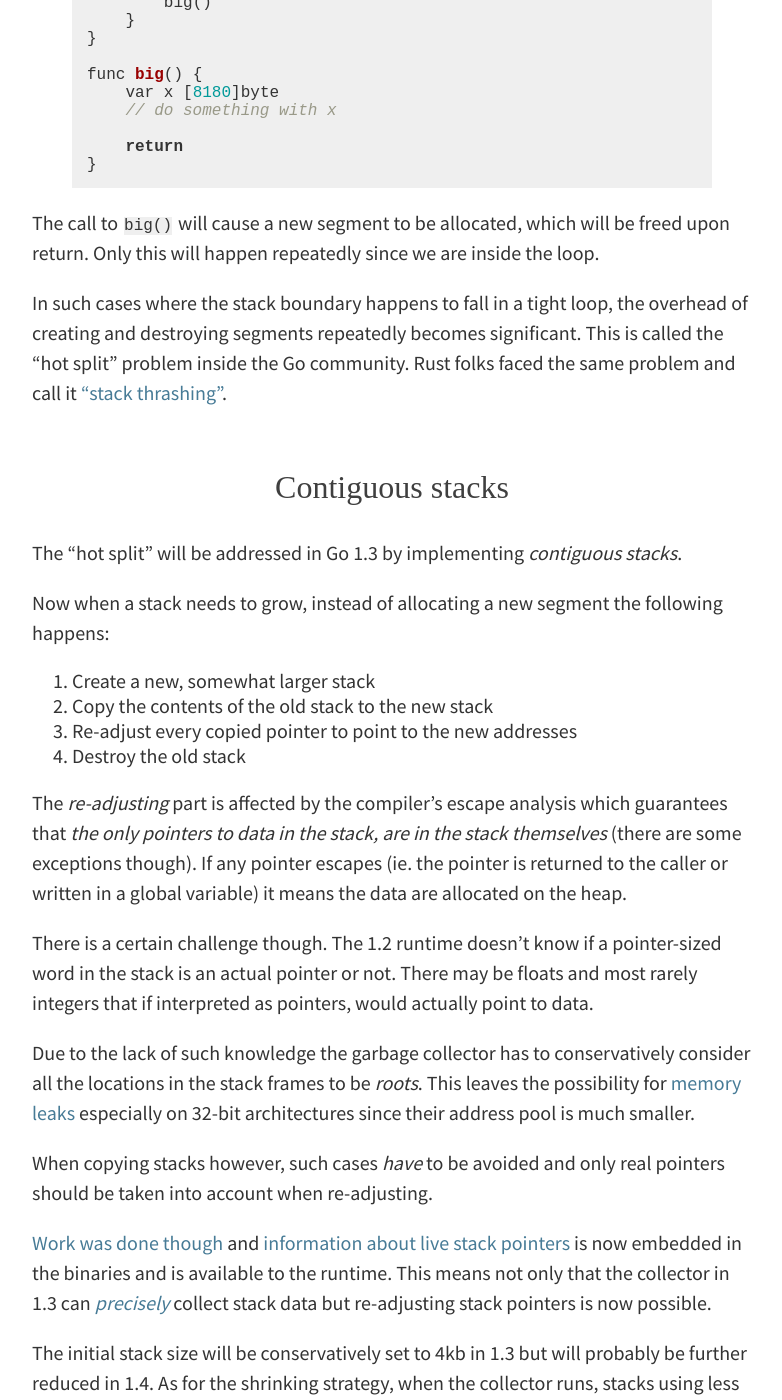
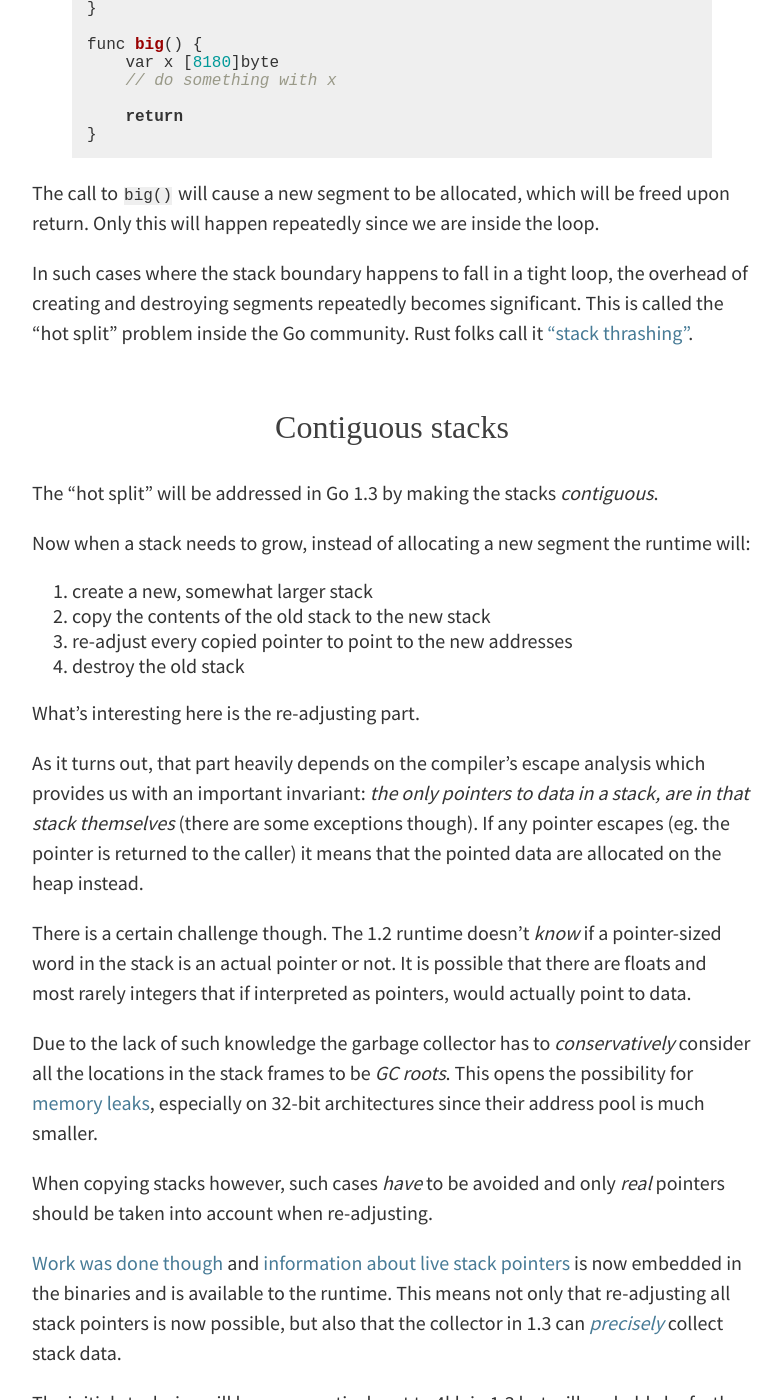
Before and after one commit to apostoiis/agis.io, a Jekyll site: the page built from _source/_posts/2014-03-23-contiguous-stacks-in-go.markdown, in a window 1280 px wide and 1400 px high, scrolled down 1445 px. Shown: the whole window, without its empty margins (248-1030 px from the left). Built offline with Jekyll 4.4.1, drawn with Linux system fonts in a browser that asks for light colours; some web fonts are replaced; comment, search, counter and statistics services are not loaded; some of the changed text lies outside the part shown.

Commit message:
Revise "Contiguous stacks in Go"

```diff
--- a/_source/_posts/2014-03-23-contiguous-stacks-in-go.markdown
+++ b/_source/_posts/2014-03-23-contiguous-stacks-in-go.markdown
@@ -4,15 +4,15 @@
 date: 2014-03-25 11:51
 ---
 
-I've been messing with Go and I really like it. The 1.3 release is [due in June 2014](http://talks.golang.org/2014/go1.3.slide#2) and among other [performance improvements](https://docs.google.com/document/d/1s6MxBsLyBG45SRS60a-aM01DmZ4hD1nMzGAKdTopKGY/edit) it will have [*contiguous stacks*](http://golang.org/s/contigstacks). Let's see what this means.
+Lately I've been messing with Go and I really like it. The 1.3 release is [due in June 2014](http://talks.golang.org/2014/go1.3.slide#2) and among other [performance improvements](https://docs.google.com/document/d/1s6MxBsLyBG45SRS60a-aM01DmZ4hD1nMzGAKdTopKGY/edit), the runtime will implement [*contiguous* stacks](http://golang.org/s/contigstacks). Let's see what this is about.
 
 ## Segmented stacks
 
 The 1.2 runtime uses *segmented stacks*, also known as *split stacks*.
 
-Segmented stacks is an approach for implementing stacks that are discontiguous and grow incrementally.
+In this approach, stacks are discontiguous and grow incrementally.
 
-Each stack starts with a single *segment*. When the stack needs to grow another segment is allocated and linked to the previous one, and so forth. Each stack is effectively a doubly linked list of one or more segments.
+Each stack starts with a single *segment*. When the stack needs to grow, another segment is allocated and linked to the previous one, and so forth. Each stack is effectively a doubly linked list of one or more segments.
 
 ![Segmented stacks in Go](/assets/segmented-stacks.png)
 
@@ -22,7 +22,7 @@
 
 Imagine a function call happening when the stack is almost full. The call will force the stack to grow and a new segment will be allocated. When that function returns, the segment will be freed and the stack will shrink again.
 
-Now imagine this call happening very frequently. For example:
+Now imagine that call happening very frequently:
 
 {% highlight c %}
 func main() {
@@ -41,32 +41,34 @@
 
 The call to `big()` will cause a new segment to be allocated, which will be freed upon return. Only this will happen repeatedly since we are inside the loop.
 
-In such cases where the stack boundary happens to fall in a tight loop, the overhead of creating and destroying segments repeatedly becomes significant. This is called the "hot split" problem inside the Go community. Rust folks faced the same problem and call it ["stack thrashing"](https://mail.mozilla.org/pipermail/rust-dev/2013-November/006314.html).
+In such cases where the stack boundary happens to fall in a tight loop, the overhead of creating and destroying segments repeatedly becomes significant. This is called the "hot split" problem inside the Go community. Rust folks call it ["stack thrashing"](https://mail.mozilla.org/pipermail/rust-dev/2013-November/006314.html).
 
 ## Contiguous stacks
 
-The "hot split" will be addressed in Go 1.3 by implementing *contiguous stacks*.
+The "hot split" will be addressed in Go 1.3 by making the stacks *contiguous*.
 
-Now when a stack needs to grow, instead of allocating a new segment the following happens:
+Now when a stack needs to grow, instead of allocating a new segment the runtime will:
 
-1. Create a new, somewhat larger stack
-2. Copy the contents of the old stack to the new stack
-3. Re-adjust every copied pointer to point to the new addresses
-4. Destroy the old stack
+1. create a new, somewhat larger stack
+2. copy the contents of the old stack to the new stack
+3. re-adjust every copied pointer to point to the new addresses
+4. destroy the old stack
 
-The *re-adjusting* part is affected by the compiler's escape analysis which guarantees that *the only pointers to data in the stack, are in the stack themselves* (there are some exceptions though). If any pointer escapes (ie. the pointer is returned to the caller or written in a global variable) it means the data are allocated on the heap.
+What's interesting here is the re-adjusting part.
 
-There is a certain challenge though. The 1.2 runtime doesn't know if a pointer-sized word in the stack is an actual pointer or not. There may be floats and most rarely integers that if interpreted as pointers, would actually point to data.
+As it turns out, that part heavily depends on the compiler's escape analysis which provides us with an important invariant: *the only pointers to data in a stack, are in that stack themselves* (there are some exceptions though). If any pointer escapes (eg. the pointer is returned to the caller) it means that the pointed data are allocated on the heap instead.
 
-Due to the lack of such knowledge the garbage collector has to conservatively consider all the locations in the stack frames to be *roots*. This leaves the possibility for [memory leaks](https://groups.google.com/forum/#!topic/golang-nuts/5BB4bnsJrvA) especially on 32-bit architectures since their address pool is much smaller.
+There is a certain challenge though. The 1.2 runtime doesn't *know* if a pointer-sized word in the stack is an actual pointer or not. It is possible that there are floats and most rarely integers that if interpreted as pointers, would actually point to data.
 
-When copying stacks however, such cases *have* to be avoided and only real pointers should be taken into account when re-adjusting.
+Due to the lack of such knowledge the garbage collector has to *conservatively* consider all the locations in the stack frames to be *GC roots*. This opens the possibility for [memory leaks](https://groups.google.com/forum/#!topic/golang-nuts/5BB4bnsJrvA), especially on 32-bit architectures since their address pool is much smaller.
 
-[Work was done though](https://docs.google.com/document/d/1lyPIbmsYbXnpNj57a261hgOYVpNRcgydurVQIyZOz_o/pub) and [information about live stack pointers](https://docs.google.com/document/d/13v_u3UrN2pgUtPnH4y-qfmlXwEEryikFu0SQiwk35SA/pub) is now embedded in the binaries and is available to the runtime. This means not only that the collector in 1.3 can [*precisely*](http://talks.golang.org/2014/go1.3.slide#4) collect stack data but re-adjusting stack pointers is now possible.
+When copying stacks however, such cases *have* to be avoided and only *real* pointers should be taken into account when re-adjusting.
+
+[Work was done though](https://docs.google.com/document/d/1lyPIbmsYbXnpNj57a261hgOYVpNRcgydurVQIyZOz_o/pub) and [information about live stack pointers](https://docs.google.com/document/d/13v_u3UrN2pgUtPnH4y-qfmlXwEEryikFu0SQiwk35SA/pub) is now embedded in the binaries and is available to the runtime. This means not only that re-adjusting all stack pointers is now possible, but also that the collector in 1.3 can [*precisely*](http://talks.golang.org/2014/go1.3.slide#4) collect stack data.
 
 The initial stack size will be conservatively set to 4kb in 1.3 but will probably be further reduced in 1.4. As for the shrinking strategy, when the collector runs, stacks using less than 1/4 of their size will be shrinked by half.
 
-Even though contiguous stacks cause a trivial amount of memory fragmentation, benchmarks comparing both implementations using `json` and `html/template` show some nice performance improvements.
+Even though *contiguous stacks* cause a trivial amount of memory fragmentation, benchmarks comparing both implementations using `json` and `html/template` show some nice performance improvements.
 
 ![json benchmark contiguous vs segmented stacks](/assets/json-benchmark.png)
 ![html/template benchmark contiguous vs segmented stacks](/assets/html-benchmark.png)
```
Also changed, not shown: 1 other file.
